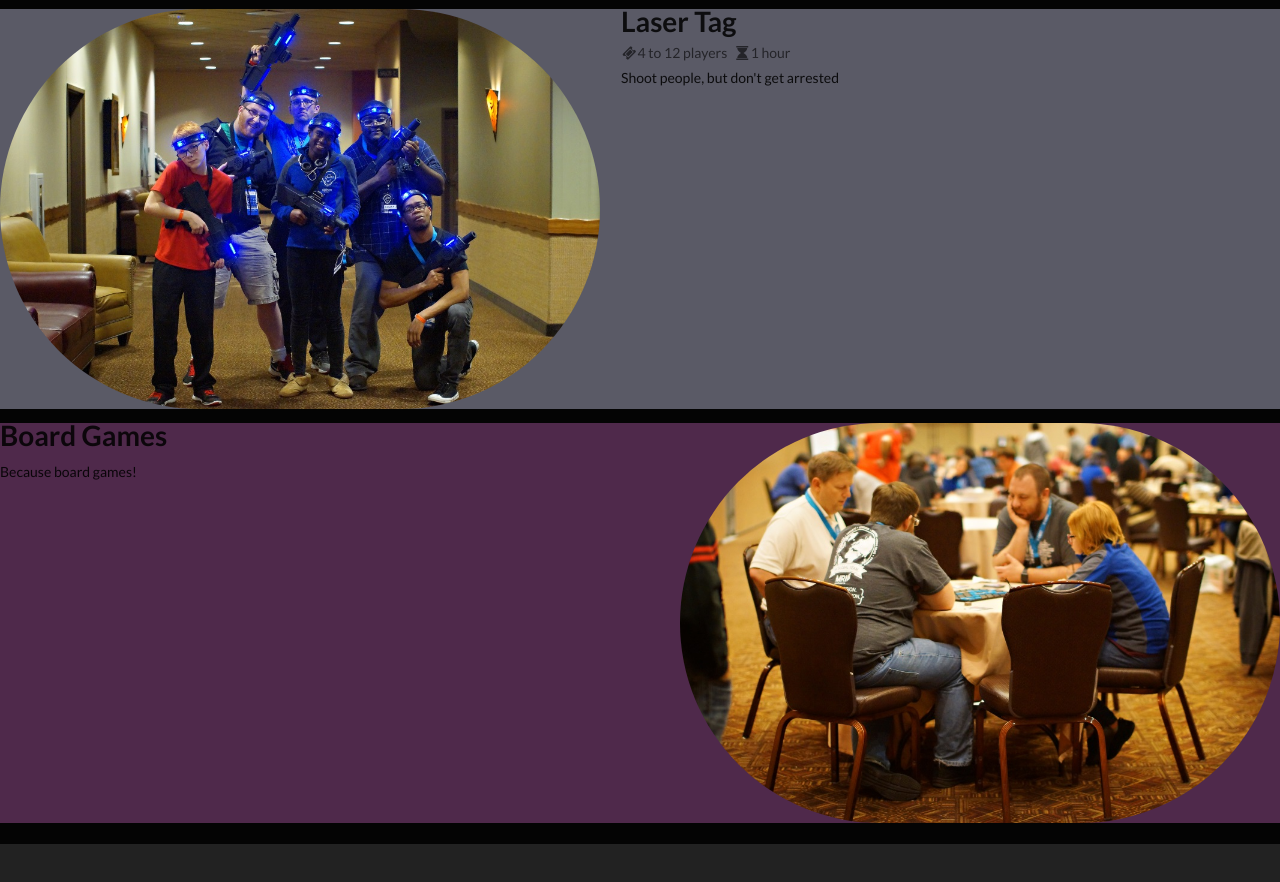
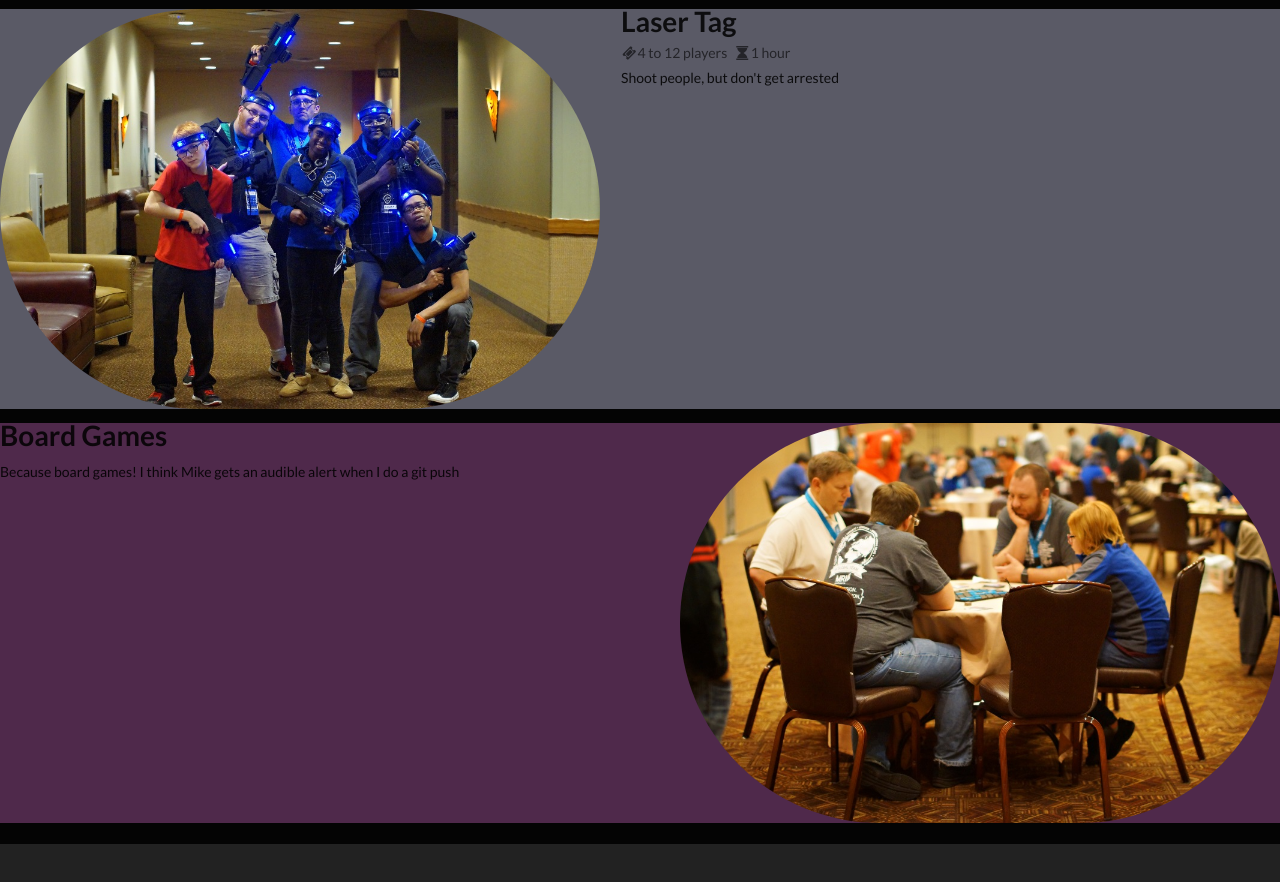
Before and after one commit to Liberty4All/GamingNomadsWebsite, a website: page Index.html in a window 1280 px wide. Shown: the part 630-1512 px from the top of the page. Drawn offline with nearby package versions, Linux system fonts and the light colour scheme.

Commit message:
annoying mike

```diff
--- a/Index.html
+++ b/Index.html
@@ -60,6 +60,7 @@
 					<div class="description">
 						<p>
 							Because board games!
+							I think Mike gets an audible alert when I do a git push
 						</p>
 					</div>
 			</div>
```
